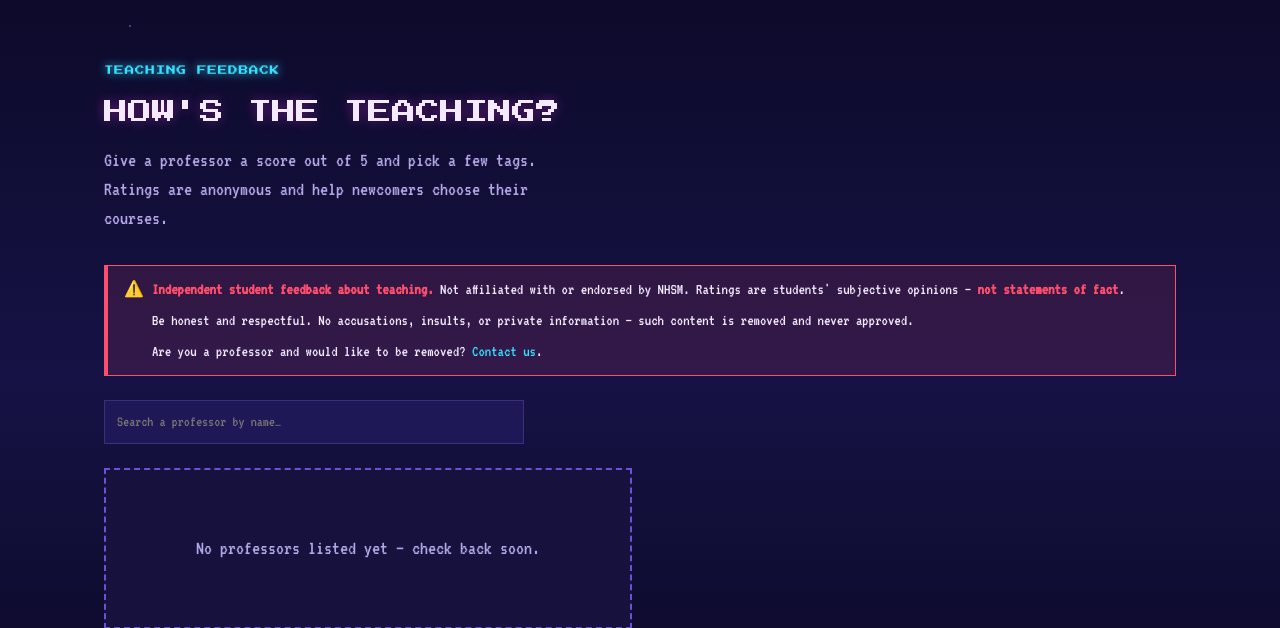
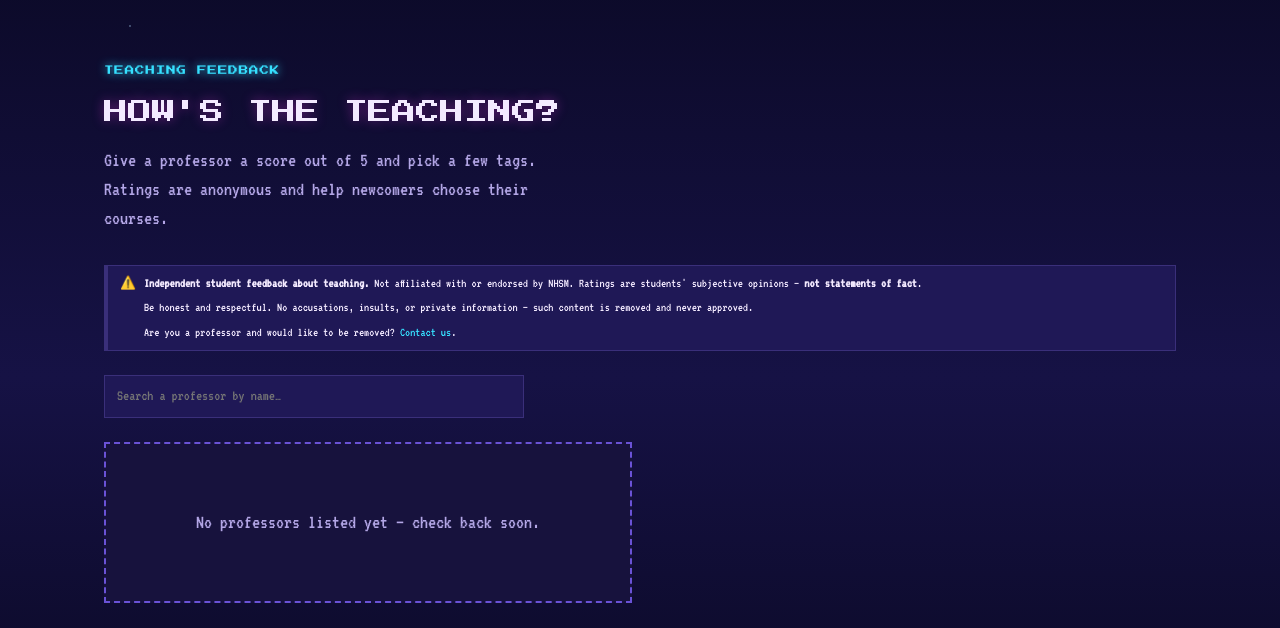
Before and after one commit to Azzouz-billel/nhsm-website, a Django app: page /professors/ in a window 1280 px wide. Shown: the part 64-692 px from the top of the page. Run offline with Django 5.2, Linux system fonts and the light colour scheme; the visitor is signed in with stand-in values (Sample User, id 1); data that the repository does not hold is empty.

Commit message:
feat(professors): cap tags at 3, shrink disclaimer to fine print
- Limit teaching-descriptor tags to at most 3 (server-side validation +
  client-side checkbox cap for instant feedback); label reads "choose up to 3".
- Restyle the professor-page disclaimer as compact fine print
  (.warn-note--fine) instead of the large red callout.

Co-Authored-By: Claude Opus 4.8 <noreply@anthropic.com>

```diff
--- a/apps/professors/tests.py
+++ b/apps/professors/tests.py
@@ -74,6 +74,11 @@ class RateViewTests(TestCase):
     def test_acknowledgment_is_required(self):
         self.client.force_login(self.student)
         self._post(4, tags=["clear"], agree=False)
+        self.assertEqual(ProfessorRating.objects.count(), 0)
+
+    def test_rejects_more_than_three_tags(self):
+        self.client.force_login(self.student)
+        self._post(4, tags=["clear", "fair", "patient", "engaging"])
         self.assertEqual(ProfessorRating.objects.count(), 0)
 
     def test_edit_updates_and_returns_to_pending(self):
--- a/static/css/main.css
+++ b/static/css/main.css
@@ -777,6 +777,21 @@ img { max-width: 100%; display: block; }
 }
 .warn-note strong { color: var(--danger); }
 
+/* Fine-print variant: compact disclaimer, quieter than the red rules callout. */
+.warn-note--fine {
+  align-items: flex-start;
+  background: var(--surface-2);
+  border-color: var(--border);
+  border-left-color: var(--border);
+  padding: var(--space-2) var(--space-3);
+  font-size: 0.8rem;
+  color: var(--muted);
+  line-height: 1.5;
+}
+.warn-note--fine p { margin: 0 0 0.4em; }
+.warn-note--fine p:last-child { margin-bottom: 0; }
+.warn-note--fine strong { color: var(--text); }
+
 /* ----------------------------------------------------------------- about page */
 .about-hero { display: grid; grid-template-columns: 1fr; gap: var(--space-6); align-items: center; }
 .about-hero .section-head { margin-bottom: 0; }
--- a/templates/professors/list.html
+++ b/templates/professors/list.html
@@ -13,15 +13,15 @@
       <p class="muted">Give a professor a score out of 5 and pick a few tags. Ratings are anonymous and help newcomers choose their courses.</p>
     </div>
 
-    <div class="warn-note">
+    <div class="warn-note warn-note--fine">
       <span aria-hidden="true">⚠️</span>
       <div>
-        <p style="margin:0 0 var(--space-2)"><strong>Independent student feedback about teaching.</strong>
+        <p><strong>Independent student feedback about teaching.</strong>
           Not affiliated with or endorsed by NHSM. Ratings are students' subjective opinions —
           <strong>not statements of fact</strong>.</p>
-        <p style="margin:0 0 var(--space-2)">Be honest and respectful. No accusations, insults, or private
+        <p>Be honest and respectful. No accusations, insults, or private
           information — such content is removed and never approved.</p>
-        <p style="margin:0">Are you a professor and would like to be removed?
+        <p>Are you a professor and would like to be removed?
           <a href="{% url 'contact' %}">Contact us</a>.</p>
       </div>
     </div>
```
Also changed, not shown: apps/professors/forms.py (+7 -1 lines), templates/professors/detail.html (+24 -6 lines).
